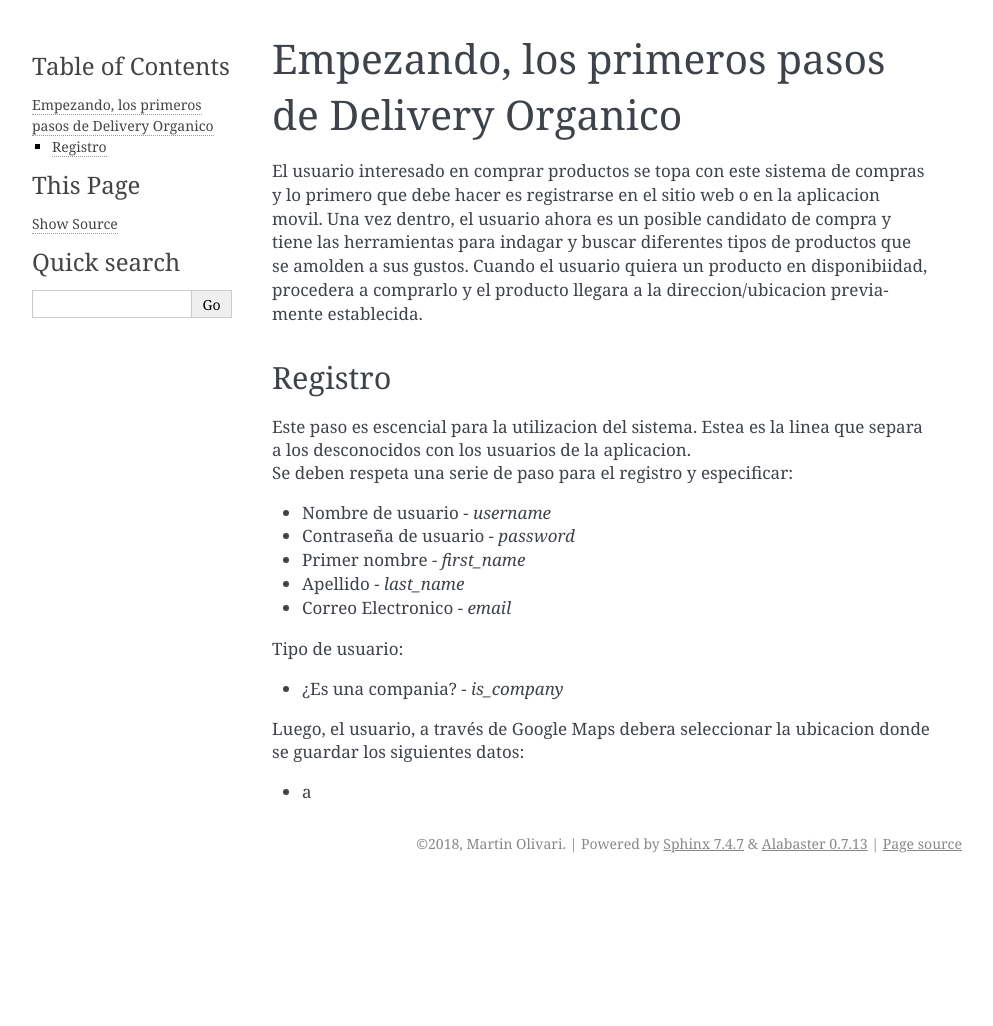
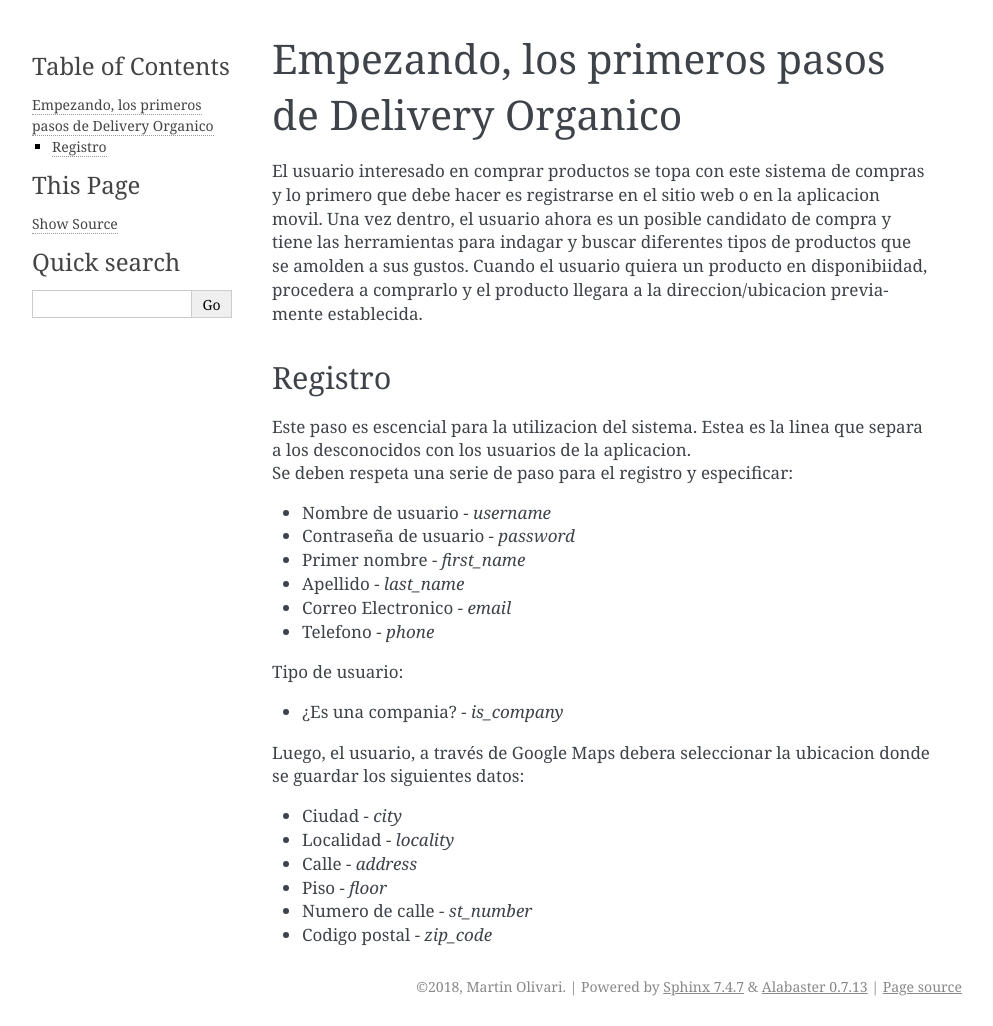
Before and after one commit to deliveryorganico/backend, a Sphinx documentation site: the page built from docs/source/contenidos.rst, in a window 1280 px wide. Shown: the whole page, without its empty margins (148-1141 px from the left). Built offline with Sphinx 7.4.7, drawn with Linux system fonts in a browser that asks for light colours; before the commit the page ends 900 px from its top, so only the background shows below that.

Commit message:
Contenidos v2

```diff
--- a/docs/source/contenidos.rst
+++ b/docs/source/contenidos.rst
@@ -19,6 +19,7 @@ Registro
 - Primer nombre - *first_name*
 - Apellido - *last_name*
 - Correo Electronico - *email*
+- Telefono - *phone*
 
 | Tipo de usuario:
 
@@ -26,4 +27,9 @@ Registro
 
 | Luego, el usuario, a través de Google Maps debera seleccionar la ubicacion donde se guardar los siguientes datos:
 
-- a
+- Ciudad - *city*
+- Localidad - *locality*
+- Calle - *address*
+- Piso - *floor*
+- Numero de calle - *st_number*
+- Codigo postal - *zip_code*
```
Also changed, not shown: 15 other files.
